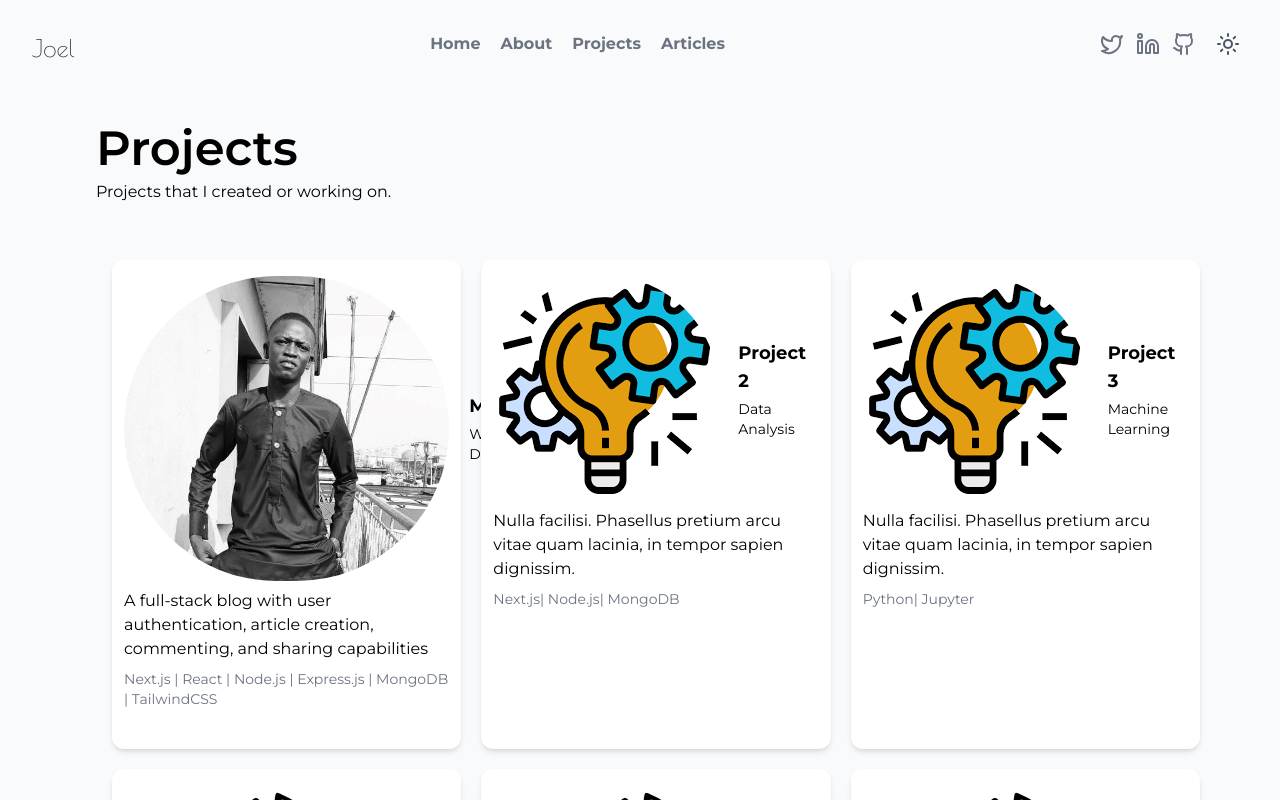
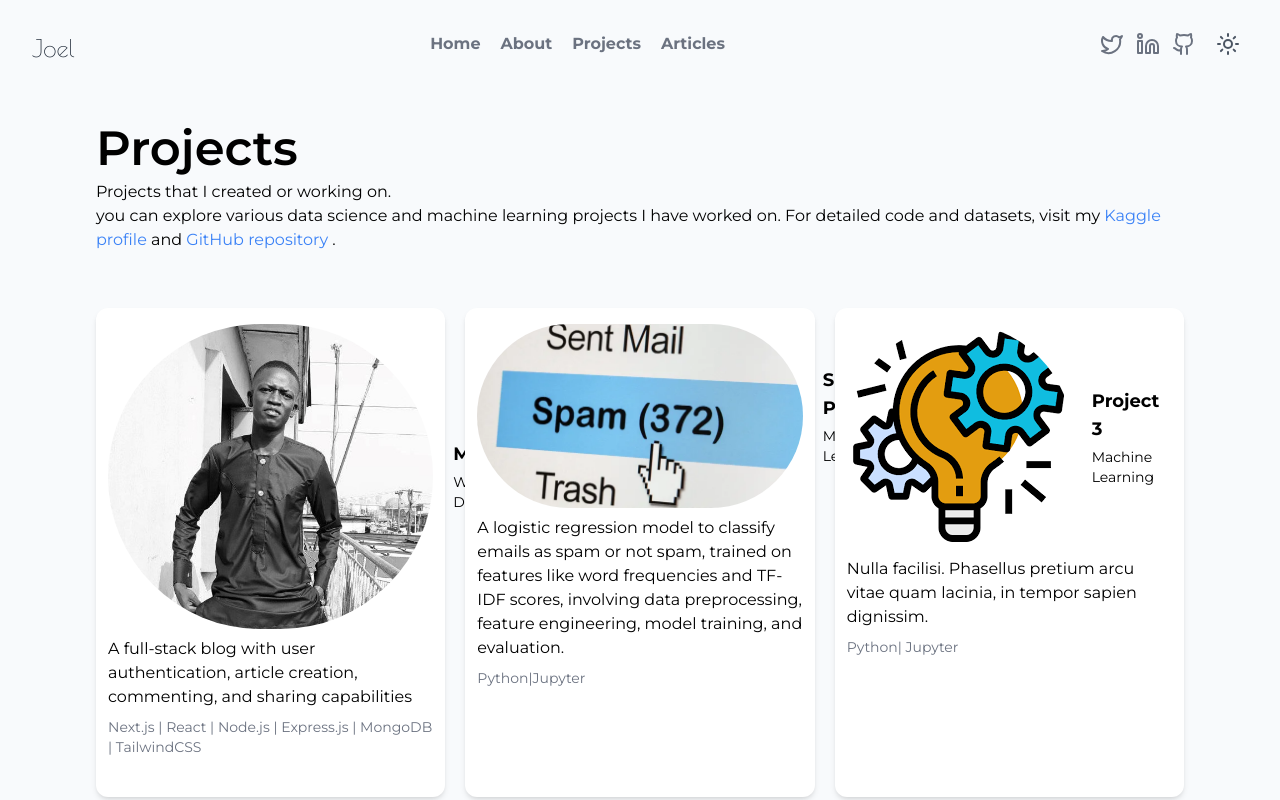
Before and after one commit to kiojoel/akinsanya, a Next.js app: page /projects in a window 1280 px wide. Shown: the top 800 px of the page. Built offline with nearby package versions, Linux system fonts and the light colour scheme.

Commit message:
minor fixes

```diff
--- a/app/projects/page.tsx
+++ b/app/projects/page.tsx
@@ -13,12 +13,13 @@ const projects = [
     src: "/joels_pic.jpg",
   },
   {
-    projectName: "Project 2",
-    projectType: "Data Analysis",
+    projectName: "Spam Mail Prediction",
+    projectType: "Machine Learning",
     description:
-      "Nulla facilisi. Phasellus pretium arcu vitae quam lacinia, in tempor sapien dignissim.",
-    techStacks: "Next.js| Node.js| MongoDB",
-    link: "https://example.com/project2",
+      "A logistic regression model to classify emails as spam or not spam, trained on features like word frequencies and TF-IDF scores, involving data preprocessing, feature engineering, model training, and evaluation.",
+    techStacks: "Python|Jupyter",
+    link: "https://github.com/kiojoel/Spam-Mail-Prediction-Logistic-Regression/blob/main/Spam_Mail_Prediction.ipynb",
+    src: "/spam_project.webp",
   },
   {
     projectName: "Project 3",
@@ -62,6 +63,26 @@ const Projects = () => {
       <p className="text-md text-muted-foreground mt-2">
         Projects that I created or working on.
       </p>
+      <p>
+        you can explore various data science and machine learning projects I
+        have worked on. For detailed code and datasets, visit my{" "}
+        <a
+          className="text-blue-500"
+          href="https://www.kaggle.com/akinsanyajoel/code"
+          target="_blank"
+        >
+          Kaggle profile
+        </a>{" "}
+        and{" "}
+        <a
+          className="text-blue-500"
+          href="https://github.com/kiojoel?tab=repositories"
+          target="_blank"
+        >
+          GitHub repository
+        </a>{" "}
+        .
+      </p>
 
       <div className="mt-8">
         <ul className=" md:grid md:grid-cols-3 gap-5 block  ">
@@ -72,7 +93,7 @@ const Projects = () => {
               target="_blank"
               rel="noopener noreferrer"
             >
-              <li className="py-4 mt-6 mx-4 h-full w-full shadow-md bg-white dark:bg-gray-950 rounded-xl px-3 text-gray hover:scale-105 transition-transform duration-300">
+              <li className="py-4 mt-6  h-full w-full shadow-md bg-white dark:bg-gray-950 rounded-xl px-3 text-gray hover:scale-105 transition-transform duration-300">
                 <div className="space-y-2">
                   <div className="flex items-center ">
                     <Image
```
Also changed, not shown: public/joel_profile.jpg (added), public/spam_project.webp (added).
